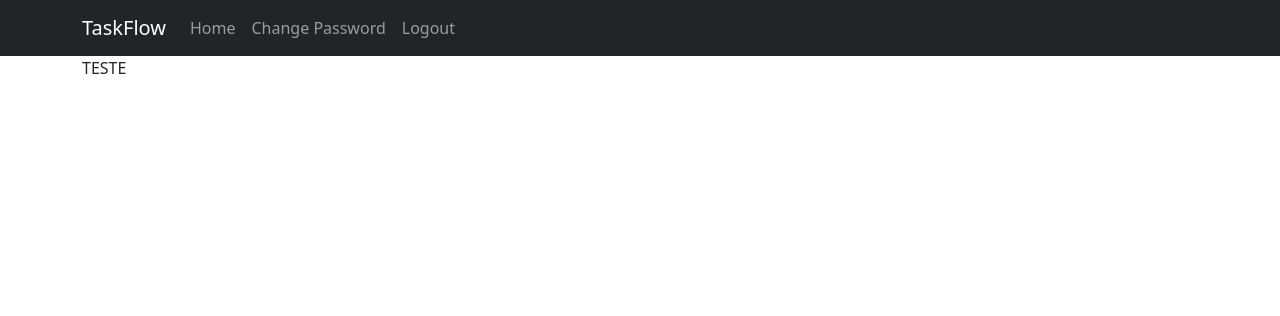
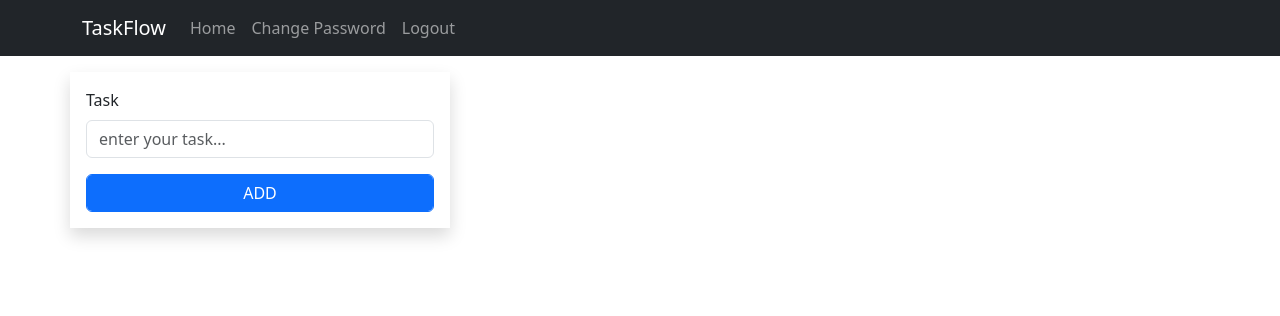
Before and after one commit to Moises-Jorge/My_TaskFlow, a Django app: page / in a window 1280 px wide. Shown: the top 316 px of the page. Run offline with Django 5.2, Linux system fonts and the light colour scheme; a user stored in the database is signed in; some libraries are stand-ins or nearby versions.

Commit message:
form: created TaskForm and init feature to see tasks on index page

```diff
--- a/taskflow/forms.py
+++ b/taskflow/forms.py
@@ -0,0 +1,12 @@
+from django import forms
+
+class TaskForm(forms.Form):
+    task = forms.CharField(
+		max_length=100,
+		required=True,
+		widget=forms.TextInput(attrs={
+			'id': 'task_id',
+			'class': 'form-control',
+			'placeholder': 'enter your task...',
+		})
+	)
--- a/taskflow/views.py
+++ b/taskflow/views.py
@@ -1,7 +1,12 @@
 from django.shortcuts import render
 from django.views.generic import View
+from . forms import TaskForm
 
 # Create your views here.
 class IndexView(View):
 	def get(self, request):
-		return render(request, 'taskflow/index.html')
+		form = TaskForm()
+		context = {
+			'form': form,
+		}
+		return render(request, 'taskflow/index.html', context)
--- a/templates/taskflow/index.html
+++ b/templates/taskflow/index.html
@@ -1,5 +1,24 @@
 {% extends 'taskflow/base.html' %}
 
 {% block content %}
-	TESTE
+	{% if user.is_authenticated %}
+		<div class="row">
+			<form method="post" class="shadow p-3 mt-3 col-12 col-md-4">
+				{% csrf_token %}
+
+				<div class="mb-3">
+					<label for="task_id" class="form-label" >Task</label>
+					{{ form.task }}
+				</div>
+
+				<button type="submit" class="form-control btn btn-primary">
+					ADD
+				</button>
+			</form>
+		</div>
+	{% else %}
+		<a href="#">
+			<p class="text-center mt-3">Clique aqui para realizar seu cadastro e comecar a organizar suas tarefas!</p>
+		</a>
+	{% endif %}
 {% endblock content %}
```
